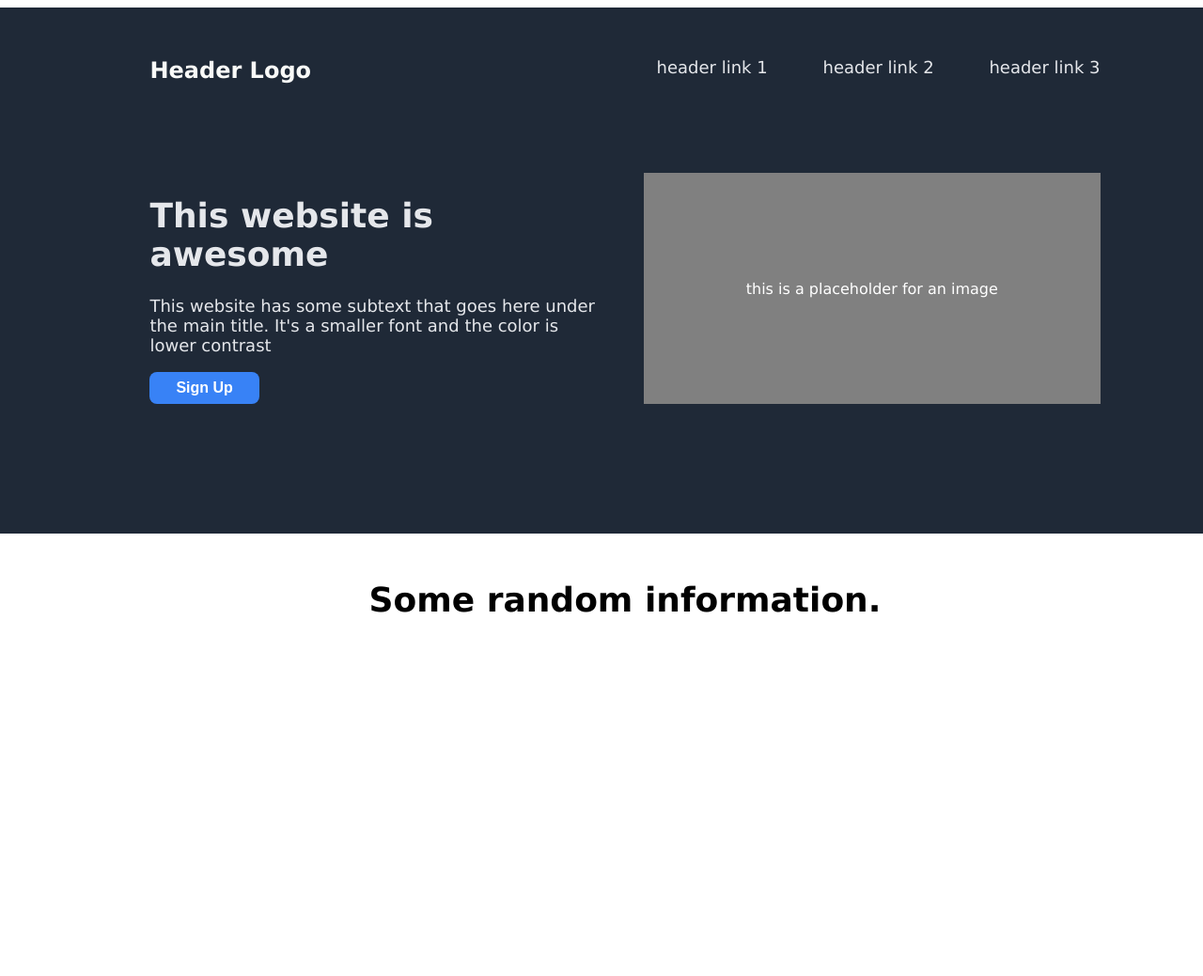
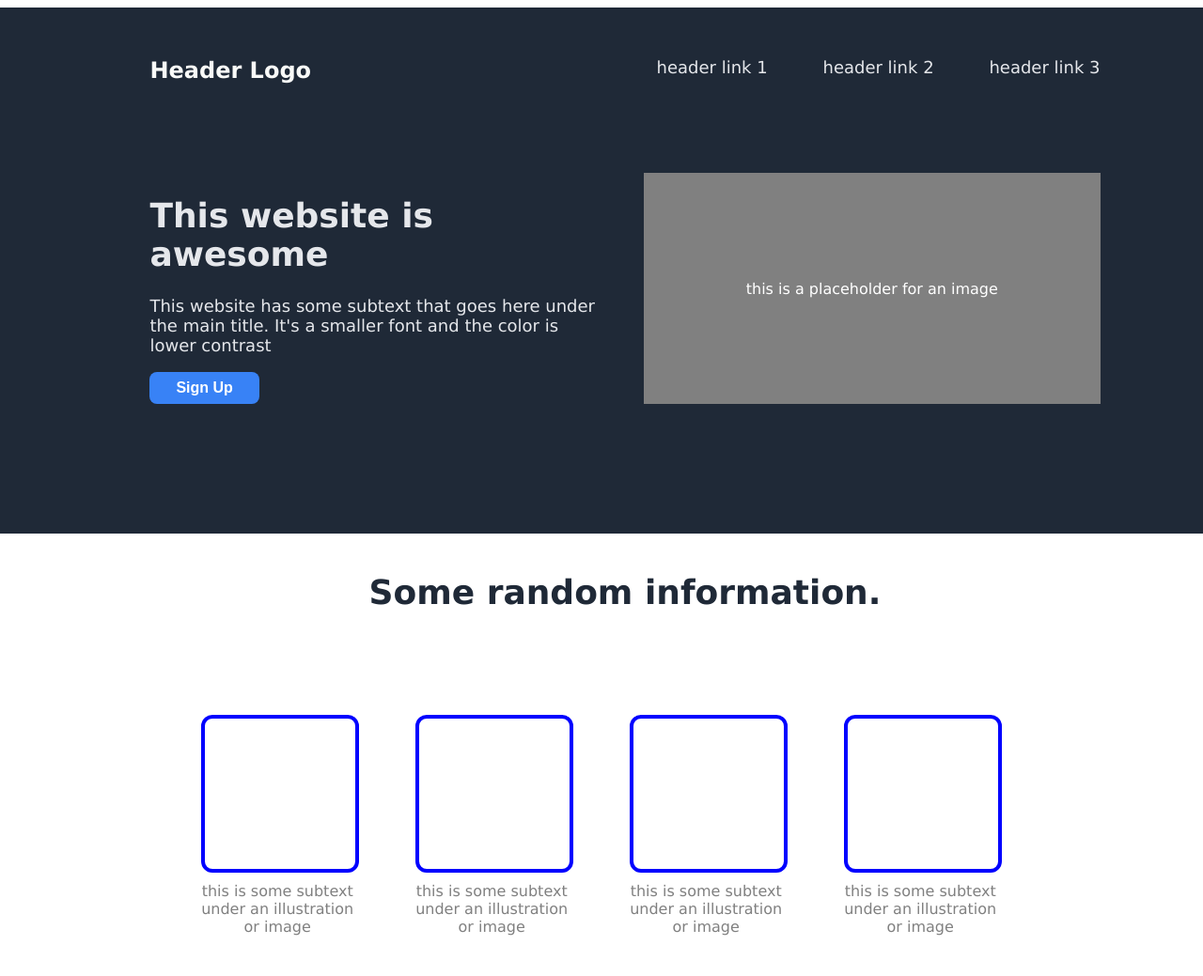
Before and after one commit to MattGitHub01/landing-page, a plain HTML site: page index.html in a window 1280 px wide. Shown: the top 1039 px of the page at 94% size. Drawn offline with Linux system fonts and the light colour scheme.

Commit message:
complete second page section

```diff
--- a/index.html
+++ b/index.html
@@ -36,19 +36,19 @@
                     <div class="body2-list">
                         <div class="body2-item">
                             <div class="body2-img"></div>
-                            <div class="body2-text"></div>
+                            <div class="body2-text">this is some subtext under an illustration or image</div>
                         </div>
                         <div class="body2-item">
                             <div class="body2-img"></div>
-                            <div class="body2-text"></div>
+                            <div class="body2-text">this is some subtext under an illustration or image</div>
                         </div>
                         <div class="body2-item">
                             <div class="body2-img"></div>
-                            <div class="body2-text"></div>
+                            <div class="body2-text">this is some subtext under an illustration or image</div>
                         </div>
                         <div class="body2-item">
                             <div class="body2-img"></div>
-                            <div class="body2-text"></div>
+                            <div class="body2-text">this is some subtext under an illustration or image</div>
                         </div>
                     </div>
                 </div>
--- a/style.css
+++ b/style.css
@@ -112,9 +112,11 @@ button {
 
 .background-body2 {
     display: flex;
+    height: 500px;
     width: 100%;
     justify-content: center;
     align-items: center;
+    flex-direction: column;
 }
 
 .body2 {
@@ -122,14 +124,46 @@ button {
     width: 80%;
     justify-content: center;
     align-items: center;
+    flex-direction: column;
 }
 
 .body2-header {
     padding-top: 50px;
     padding-left: 50px;
     font-size: 36px;
+    color: #1F2937;
     font-family: Verdana, Geneva, Tahoma, sans-serif;
     font-weight: bolder;
+}
+
+.body2-list {
+    display: flex;
+    width: 50%;
+    justify-content: center;
+    align-items: center;
+    margin: 40px;
+    padding: 40px;
+}
+
+.body2-img {
+    border: 4px solid blue;
+    width: 100px;
+    height: 100px;
+    margin-right: 30px;
+    margin-left: 30px;
+    margin-top: 30px;
+    margin-bottom: 10px;
+    padding: 30px;
+    border-radius: 12px;
+}
+
+.body2-text {
+    margin-right: 20px;
+    margin-left: 20px;
+    width: 80%;
+    text-align: center;
+    color: grey;
+    font-family: Verdana, Geneva, Tahoma, sans-serif;
 }
 
 .footer {
```
